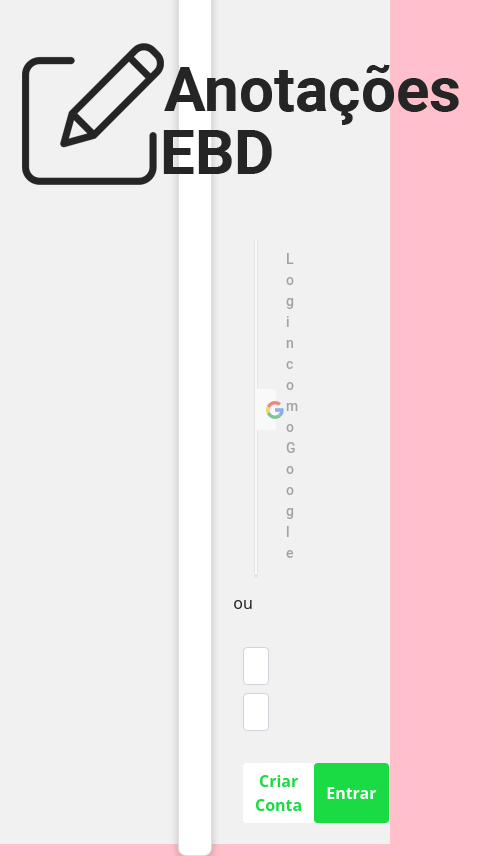
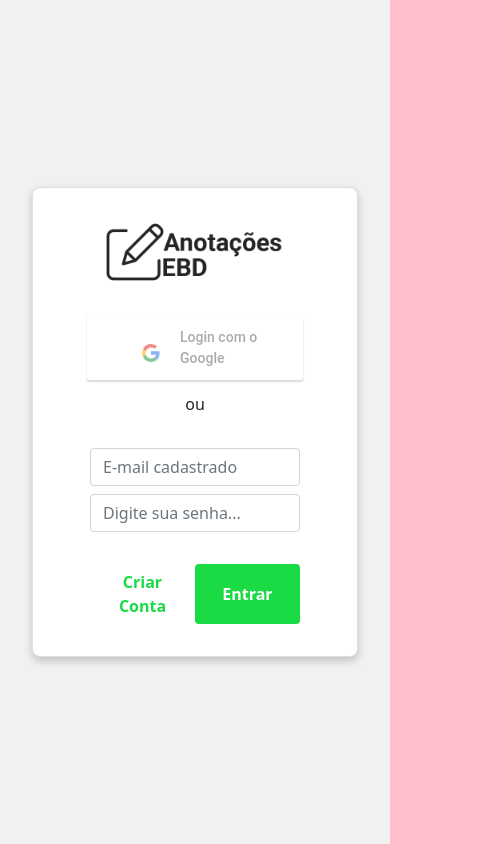
Before and after one commit to techpib/ap-view-reactjs-anotacoes-ebd, a React (Create React App) app: page / in a window 390 px wide. Shown: the whole page, 493 px wide, since content can reach past the window. Built offline with nearby package versions, Linux system fonts and the light colour scheme.

Commit message:
MediaQuery para resoluções menores

```diff
--- a/src/assets/App.css
+++ b/src/assets/App.css
@@ -9,8 +9,12 @@
 
 .card-login {
   display: flex;
+  flex-direction: column;
+  justify-content: center;
+  align-items: center;
   padding: 1em;
   margin: 14em;
+  height: auto;
   text-align: center;
   box-shadow: 0 4px 8px 0 rgba(0,0,0,0.2);
   border-radius: 0.5em;
@@ -26,3 +30,57 @@ body {
   margin: 0px;
   padding: 0px;
 }
+
+@media screen and (max-width: 1000px) {
+  .card-login {
+    margin: 12em;
+  }
+}
+
+@media screen and (max-width: 900px) {
+  .card-login {
+    margin: 11em;
+  }
+}
+
+@media screen and (max-width: 800px) {
+  .card-login {
+    margin: 10em;
+  }
+}
+
+@media screen and (max-width: 700px) {
+  .card-login {
+    margin: 7em;
+  }
+}
+
+@media screen and (max-width: 600px) {
+  .card-login {
+    margin: 4em;
+  }
+}
+
+@media screen and (max-width: 500px) {
+  .card-login {
+    margin: 3em;
+  }
+}
+
+@media screen and (max-width: 400px) {
+  .card-login {
+    margin: 2em;
+  }
+}
+
+@media screen and (max-width: 300px) {
+  .card-login {
+    margin: 1em;
+  }
+}
+
+@media screen and (max-width: 200px) {
+  .card-login {
+    margin: 0.5em;
+  }
+}
--- a/src/assets/index.css
+++ b/src/assets/index.css
@@ -5,6 +5,10 @@ body {
     sans-serif;
   -webkit-font-smoothing: antialiased;
   -moz-osx-font-smoothing: grayscale;
+}
+
+#root {
+  background-color: rgb(241, 241, 241);
 }
 
 code {
--- a/src/components/Login/estilo.css
+++ b/src/components/Login/estilo.css
@@ -96,3 +96,206 @@
     color: white;
     background-color: #16bb3a;
 }
+
+@media screen and (max-width: 1024px) {
+}
+
+@media screen and (max-width: 1000px) {
+    .form-login{
+        margin-left: 2em;
+        margin-right: 2em;
+        max-height: 30em;
+    }
+
+    .form-login p{
+        margin-top: 1em;
+    }
+
+    .form-login img{
+        width: 300px;
+    }
+
+}
+
+@media screen and (max-width: 900px) {
+    .form-login{
+        margin-left: 1.9em;
+        margin-right: 1.9em;
+    }
+
+    .form-login p{
+        margin-top: 0.95em;
+    }
+
+    .form-login img{
+        width: 290px;
+    }
+
+}
+
+@media screen and (max-width: 800px) {
+    .form-login{
+        margin-left: 1.8em;
+        margin-right: 1.8em;
+    }
+
+    .form-login p{
+        margin-top: 0.90em;
+    }
+
+    .form-login img{
+        width: 270px;
+    }
+
+}
+
+@media screen and (max-width: 700px) {
+    .form-login{
+        margin-left: 1.7em;
+        margin-right: 1.7em;
+    }
+
+    .form-login p{
+        margin-top: 0.85em;
+    }
+
+    .form-login img{
+        width: 270px;
+    }
+
+}
+
+@media screen and (max-width: 600px) {
+    .form-login{
+        margin-left: 1.6em;
+        margin-right: 1.6em;
+    }
+
+    .form-login p{
+        margin-top: 0.80em;
+    }
+
+    .form-login img{
+        width: 260px;
+    }
+
+    .login-google {
+        width: 100%;
+    }
+
+    .inputs-login {
+        width: 90%;
+    }
+
+    .buttons-login {
+        width: 90%;
+    }
+}
+
+@media screen and (max-width: 500px) {
+    .form-login{
+        margin-left: 1.5em;
+        margin-right: 1.5em;
+    }
+
+    .form-login p{
+        margin-top: 0.75em;
+    }
+
+    .form-login img{
+        width: 250px;
+    }
+
+    .login-google {
+        width: 90%;
+    }
+
+    .inputs-login {
+        width: 80%;
+    }
+
+    .buttons-login {
+        width: 80%;
+    }
+}
+
+@media screen and (max-width: 400px) {
+    .form-login{
+        margin-left: 1.4em;
+        margin-right: 1.4em;
+    }
+
+    .form-login p{
+        margin-top: 0.70em;
+    }
+
+    .form-login img{
+        width: 200px;
+    }
+
+    .login-google {
+        width: 80%;
+    }
+
+    .inputs-login {
+        width: 70%;
+    }
+
+    .buttons-login {
+        width: 70%;
+    }
+}
+
+@media screen and (max-width: 300px) {
+    .form-login{
+        margin-left: 1.3em;
+        margin-right: 1.3em;
+    }
+
+    .form-login p{
+        margin-top: 0.65em;
+    }
+
+    .form-login img{
+        width: 170px;
+    }
+
+    .login-google {
+        width: 60%;
+    }
+
+    .inputs-login {
+        width: 60%;
+    }
+
+    .buttons-login {
+        width: 60%;
+    }
+}
+
+@media screen and (max-width: 200px) {
+    .form-login{
+        margin-left: 1.2em;
+        margin-right: 1.2em;
+    }
+
+    .form-login p{
+        margin-top: 0.60em;
+    }
+
+    .form-login img{
+        width: 140px;
+    }
+
+    .login-google {
+        width: 10%;
+    }
+
+    .inputs-login {
+        width: 10%;
+    }
+
+    .buttons-login {
+        width: 10%;
+    }
+}
```
